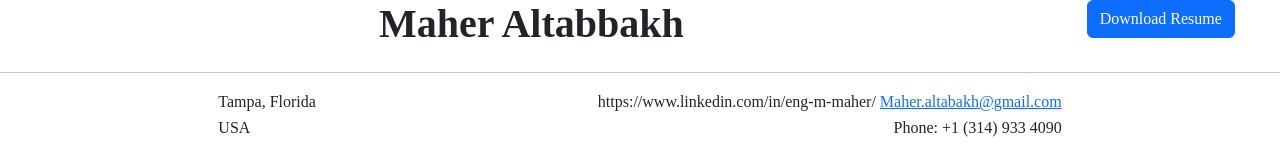
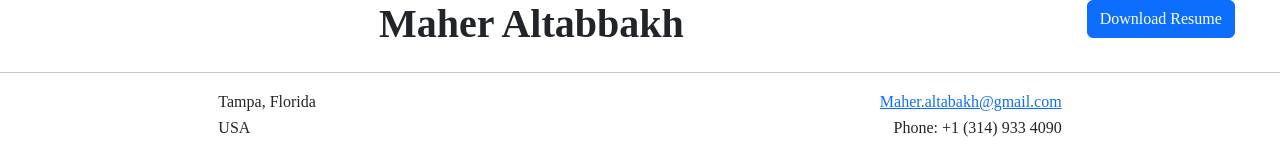
Before and after one commit to MaherAltabakh/Dev-Resume, a plain HTML site: page index.html in a window 1280 px wide. Shown: the top 162 px of the page. Drawn offline with nearby package versions, Linux system fonts and the light colour scheme.

Commit message:
Update index.html

```diff
--- a/index.html
+++ b/index.html
@@ -28,9 +28,7 @@
         <table width="100%">
             <tr>
                 <td>Tampa, Florida</td>
-                <td style="text-align:right">https://www.linkedin.com/in/eng-m-maher/
-
-                    <a href="mailto: Maher.altabakh@gmail.com">Maher.altabakh@gmail.com</a></td>
+                <td style="text-align:right"><a href="mailto: Maher.altabakh@gmail.com">Maher.altabakh@gmail.com</a></td>
             </tr>
             <tr>
                 <td>USA</td>
```
